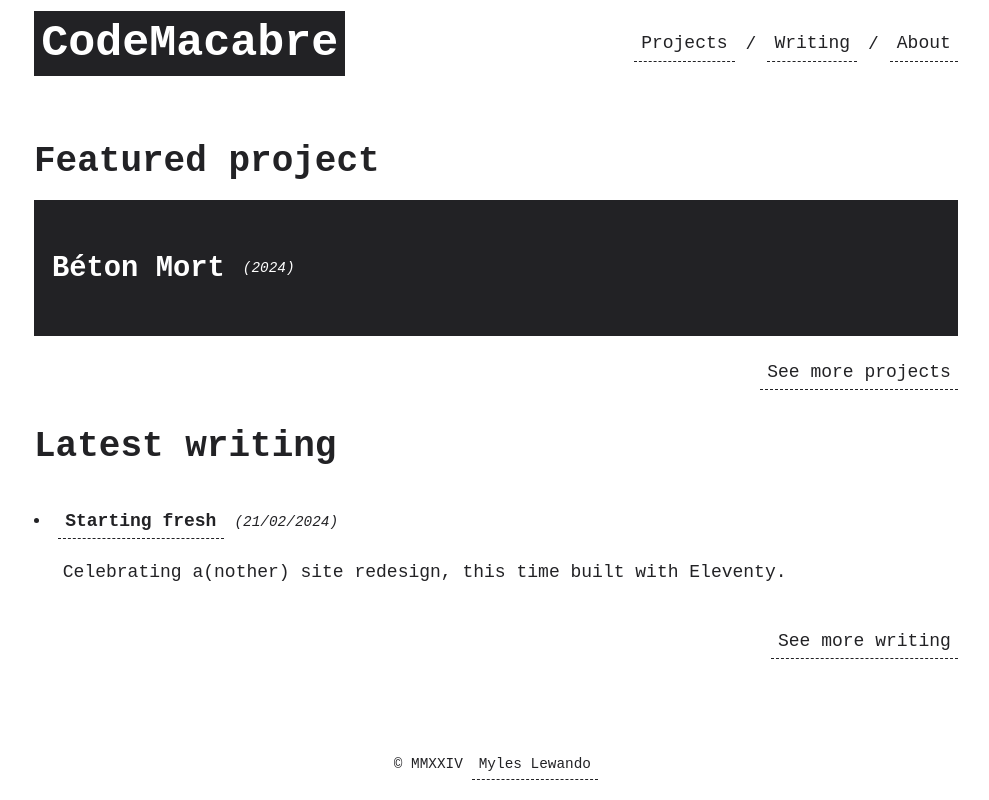
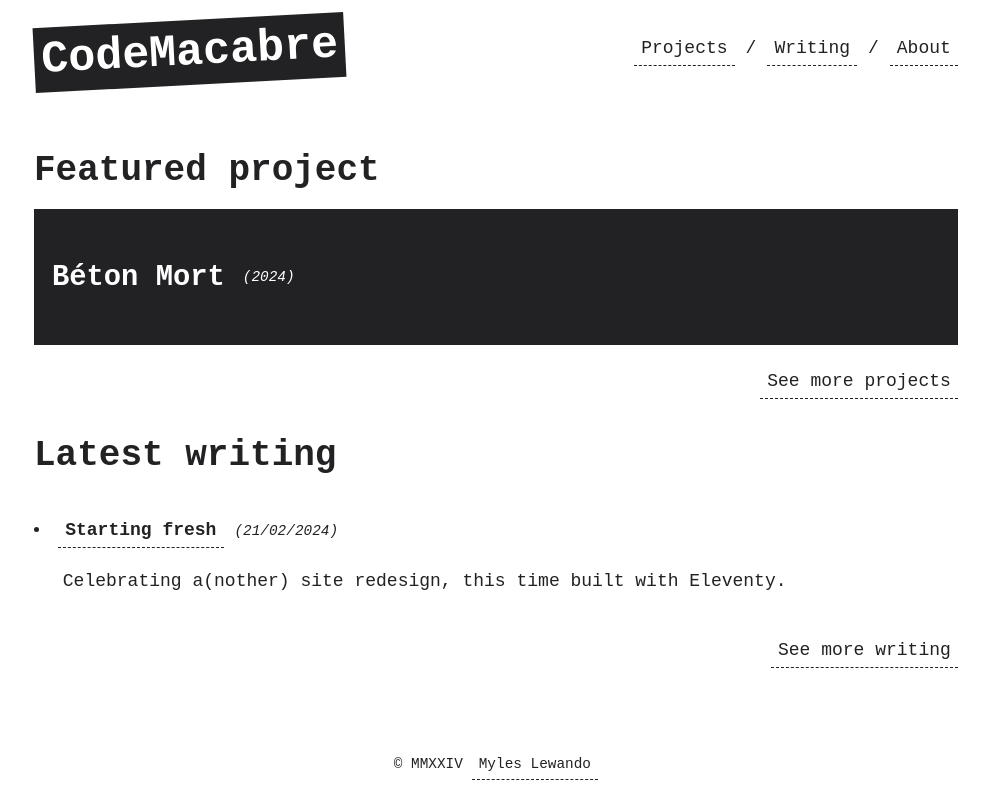
Before and after one commit to codemacabre/codemacabre-com, an Eleventy site: page src/index.njk in a window 1280 px wide. Shown: the whole page, without its empty margins (144-1133 px from the left). Built offline with nearby package versions, Linux system fonts and the light colour scheme; Eleventy itself is replaced by a stand-in of ours; files that its build step writes are made by us from their sources; a web font is replaced by a local one; what markdown-it-attrs would draw is missing.

Commit message:
Rotate page title to match favicon

```diff
--- a/public/css/main.css
+++ b/public/css/main.css
@@ -44,7 +44,8 @@ header {
   width: calc(100% - 2rem);
 
   & h1 {
-    margin: 0 0 0 0;
+    margin: 0.5rem 0 0 0;
+    transform: rotate(-3deg);
 
     & a {
       margin: 0;
```
